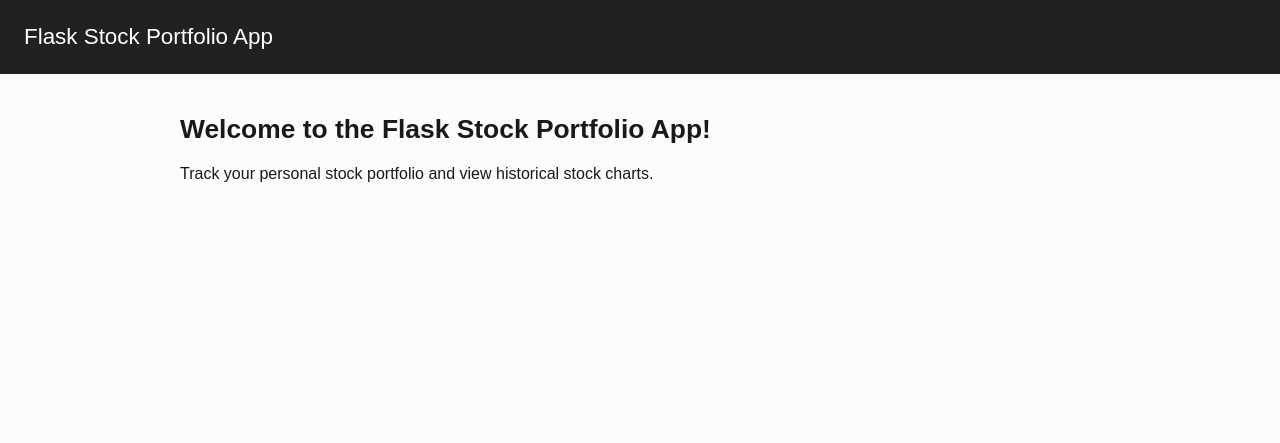
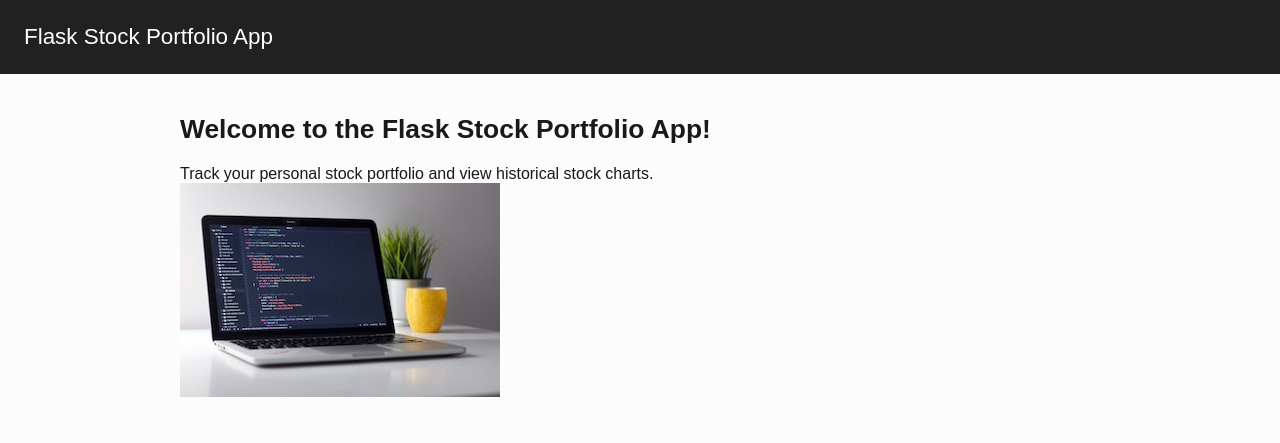
Before and after one commit to dscardona/flask-stock-portfolio-code, a Flask app: page / in a window 1280 px wide. Shown: the top 443 px of the page. Run offline with Flask 3, Linux system fonts and the light colour scheme.

Commit message:
Add image to index through template

```diff
--- a/templates/index.html
+++ b/templates/index.html
@@ -10,5 +10,10 @@
     <h1>Welcome to the <strong>Flask Stock Portfolio App!</strong></h1>
     <p>Track your personal stock portfolio and view historical stock charts.</p>
   </header>
+  <figure class="content-image">
+    <img
+      src="{{ url_for('static', filename='img/computer_code.jpg') }}"
+      alt="Laptop computer on a desk">
+  </figure>
 </div>
 {% endblock %}
```
Also changed, not shown: static/img/computer_code.jpg (added).
